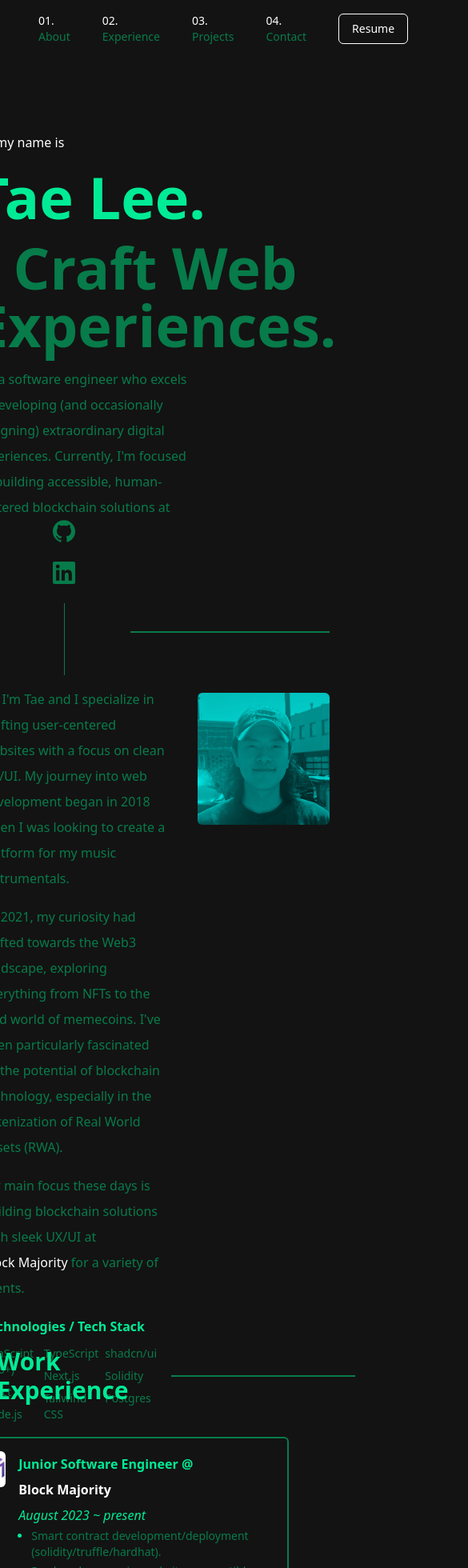
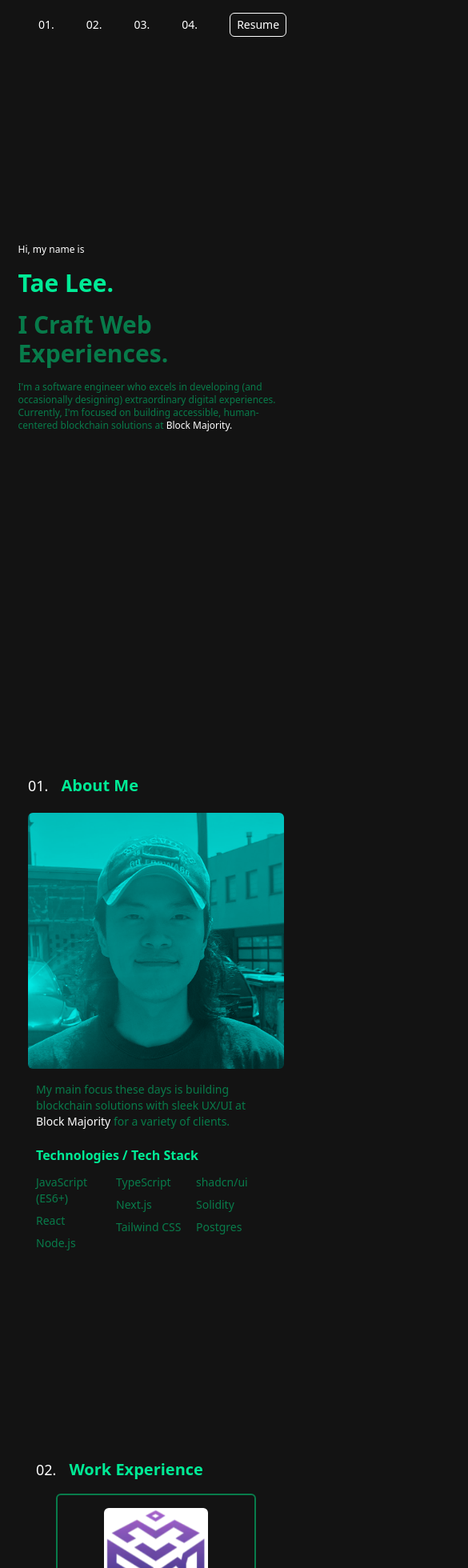
Before and after one commit to taeleenz38/portfolio-latest, a Next.js app: page / in a window 390 px wide. Shown: the top 1960 px of the page at 80% size, 585 px wide, since content can reach past the window. Built offline with nearby package versions, Linux system fonts and the light colour scheme.

Commit message:
responsive now

```diff
--- a/components/AboutMe.tsx
+++ b/components/AboutMe.tsx
@@ -19,21 +19,21 @@ const AboutMe = () => {
 
   return (
     <div id="about" className="w-screen h-screen flex justify-center items-center">
-      <div className="w-[900px] flex flex-col mx-auto gap-8">
-        <h1 className="w-full flex text-2xl items-end gap-4">
+      <div className="w-[320px] sm:w-[500px] md:w-[900px] flex flex-col mx-auto gap-4 sm:gap-8">
+        <h1 className="w-full flex text-lg md:text-2xl items-end gap-4">
           01.
-          <span className="text-accent-hover text-3xl flex items-center gap-2 font-bold">
-            About Me <p className="w-[285px] h-[2px] bg-accent"></p>
+          <span className="text-accent-hover text-xl md:text-3xl flex items-center gap-2 font-bold">
+            About Me <p className="w-[0px] sm:w-[275px] h-[2px] bg-accent"></p>
           </span>
         </h1>
-        <div className="w-full flex justify-between">
-          <div className="w-[53%] flex-col text-accent">
+        <div className="w-full flex flex-col-reverse md:flex-row md:justify-between">
+          <div className="w-[300px] sm:w-[400px] mx-auto md:mx-0 mt-4 md:mt-0 md:w-[53%] flex-col text-accent">
             <motion.p
               ref={ref1}
               initial={{ opacity: 0, y: 50 }}
               animate={{ opacity: isInView1 ? 1 : 0, y: isInView1 ? 0 : 50 }}
               transition={{ duration: 0.5 }}
-              className="mb-4"
+              className="mb-4 hidden md:block"
             >
               Hi, I&apos;m Tae and I specialize in crafting user-centered
               websites with a focus on clean UX/UI. My journey into web
@@ -45,7 +45,7 @@ const AboutMe = () => {
               initial={{ opacity: 0, y: 50 }}
               animate={{ opacity: isInView2 ? 1 : 0, y: isInView2 ? 0 : 50 }}
               transition={{ duration: 0.5 }}
-              className="mb-4"
+              className="mb-4 hidden md:block"
             >
               By 2021, my curiosity had shifted towards the Web3 landscape,
               exploring everything from NFTs to the wild world of memecoins.
@@ -58,7 +58,7 @@ const AboutMe = () => {
               initial={{ opacity: 0, y: 50 }}
               animate={{ opacity: isInView3 ? 1 : 0, y: isInView3 ? 0 : 50 }}
               transition={{ duration: 0.5 }}
-              className="mb-4"
+              className="mb-4 text-sm sm:text-lg"
             >
               My main focus these days is building blockchain solutions with
               sleek UX/UI at{" "}
@@ -109,7 +109,7 @@ const AboutMe = () => {
               </ul>
             </motion.div>
           </div>
-          <div className="w-[38%] mt-2 h-fit rounded-md overflow-hidden hover:translate-x-[-6px] hover:translate-y-[-6px] hover:shadow-[6px_6px_0px_rgba(255,255,255)] duration-200 group">
+          <div className="sm:w-[350px] md:w-[38%] mx-auto md:mx-0 mt-1 h-fit rounded-md overflow-hidden hover:translate-x-[-6px] hover:translate-y-[-6px] hover:shadow-[6px_6px_0px_rgba(255,255,255)] duration-200 group">
             <Image
               src="/images/IMG_6593.JPG"
               width={350}
--- a/components/Contact.tsx
+++ b/components/Contact.tsx
@@ -18,13 +18,13 @@ const Contact = () => {
       id="contact"
       className="w-screen mt-24 mb-72 flex justify-center items-center"
     >
-      <div className="w-[600px] flex flex-col mx-auto justify-center items-center">
+      <div className="w-[260px] sm:w-[400px] md:w-[600px] flex flex-col mx-auto justify-center items-center">
         <motion.h1
           ref={ref1}
           initial={{ opacity: 0, y: 80 }}
           animate={{ opacity: isInView1 ? 1 : 0, y: isInView1 ? 0 : 80 }}
           transition={{ duration: 0.5 }}
-          className="text-xl mb-4"
+          className="text-md md:text-xl mb-4"
         >
           04. What&apos;s Next?
         </motion.h1>
@@ -33,7 +33,7 @@ const Contact = () => {
           initial={{ opacity: 0, y: 80 }}
           animate={{ opacity: isInView2 ? 1 : 0, y: isInView2 ? 0 : 80 }}
           transition={{ duration: 0.5 }}
-          className="text-6xl text-accent-hover font-bold mb-6"
+          className="text-3xl md:text-6xl text-accent-hover font-bold mb-6"
         >
           Get In Touch
         </motion.h1>
@@ -42,7 +42,7 @@ const Contact = () => {
           initial={{ opacity: 0, y: 80 }}
           animate={{ opacity: isInView3 ? 1 : 0, y: isInView3 ? 0 : 80 }}
           transition={{ duration: 0.5 }}
-          className="text-center text-accent mb-12"
+          className="text-center text-accent mb-12 text-sm md:text-md"
         >
           Feel free to reach out - whether you have a question about frontend
           development, want to discuss potential collaborations, or just wish to
@@ -55,7 +55,7 @@ const Contact = () => {
           transition={{ duration: 0.5 }}
           href="mailto:taekyu.lee3@gmail.com"
         >
-          <button className="border-[1px] text-lg px-8 py-4 rounded-md border-white hover:translate-x-[-3px] hover:translate-y-[-3px] hover:shadow-[3px_3px_0px_rgba(255,255,255)] duration-200">
+          <button className="border-[1px] px-3 py-1 md:px-6 md:py-2 text-md md:text-lg lg:px-8 lg:py-4 rounded-md border-white hover:translate-x-[-3px] hover:translate-y-[-3px] hover:shadow-[3px_3px_0px_rgba(255,255,255)] duration-200">
             Email Me
           </button>
         </motion.a>
--- a/components/FloatingLinks.tsx
+++ b/components/FloatingLinks.tsx
@@ -27,7 +27,7 @@ const FloatingLinks: React.FC = () => {
         elementsVisible[0]
           ? "translate-y-0 opacity-100"
           : "translate-y-[50px] opacity-0"
-      } transition-all duration-200 bottom-0 left-0 w-14 z-30 bg-primary flex flex-col px-20 gap-y-6 items-center justify-center text-accent`}
+      } transition-all duration-200 bottom-0 left-0 w-14 z-30 bg-primary hidden lg:flex flex-col pl-10 xl:pl-20 gap-y-6 items-center justify-center text-accent`}
     >
       <a
         href="https://github.com/taeleenz38"
@@ -57,7 +57,7 @@ const FloatingLinks: React.FC = () => {
           <path d="M20.447 20.452h-3.554v-5.569c0-1.328-.027-3.037-1.852-3.037-1.853 0-2.136 1.445-2.136 2.939v5.667H9.351V9h3.414v1.561h.046c.477-.9 1.637-1.85 3.37-1.85 3.601 0 4.267 2.37 4.267 5.455v6.286zM5.337 7.433a2.062 2.062 0 01-2.063-2.065 2.064 2.064 0 114.127 0 2.063 2.063 0 01-2.064 2.065zm1.782 13.019H3.555V9h3.564v11.452zM22.225 0H1.771C.792 0 0 .774 0 1.729v20.542C0 23.227.792 24 1.771 24h20.451C23.2 24 24 23.227 24 22.271V1.729C24 .774 23.2 0 22.222 0h.003z" />
         </svg>
       </a>
-      <div className="h-[90px] w-[1px] bg-accent"></div>
+      <div className="lg:h-[65px] xl:h-[90px] w-[1px] bg-accent"></div>
     </div>
   );
 };
--- a/components/Landing.tsx
+++ b/components/Landing.tsx
@@ -24,18 +24,18 @@ const Landing = () => {
 
   return (
     <div className="w-screen h-screen flex justify-center items-center z-20">
-      <div className="w-[1000px] flex flex-col justify-start gap-y-4">
+      <div className="w-[345px] sm:w-[600px] md:w-[800px] lg:w-[1000px] flex flex-col justify-start gap-y-4">
         <p
           className={`text-white ${
             elementsVisible[0]
               ? "translate-y-0 opacity-100"
               : "translate-y-[50px] opacity-0"
-          } text-md font-medium transition-all duration-500`}
+          } text-xs sm:text-sm md:text-md font-medium transition-all duration-500`}
         >
           Hi, my name is
         </p>
         <h1
-          className={`text-accent-hover text-7xl font-bold ${
+          className={`text-accent-hover text-3xl sm:text-4xl md:text-6xl lg:text-7xl font-bold ${
             elementsVisible[1]
               ? "translate-y-0 opacity-100"
               : "translate-y-[50px] opacity-0"
@@ -44,7 +44,7 @@ const Landing = () => {
           Tae Lee.
         </h1>
         <h1
-          className={`text-accent text-7xl font-bold ${
+          className={`text-accent text-3xl sm:text-4xl md:text-6xl lg:text-7xl font-bold ${
             elementsVisible[2]
               ? "translate-y-0 opacity-100"
               : "translate-y-[50px] opacity-0"
@@ -53,7 +53,7 @@ const Landing = () => {
           I Craft Web Experiences.
         </h1>
         <p
-          className={`w-3/5 text-accent font-medium ${
+          className={`md:w-4/5 lg:w-3/5 text-xs sm:text-sm md:text-md text-accent font-medium ${
             elementsVisible[3]
               ? "translate-y-0 opacity-100"
               : "translate-y-[50px] opacity-0"
--- a/components/Navbar.tsx
+++ b/components/Navbar.tsx
@@ -87,6 +87,7 @@ const Navbar: React.FC = () => {
           } transition-all duration-250 text-2xl font-bold text-white hover:cursor-pointer`}
         />
       </Link>
+
       <div className="flex items-center gap-10 text-sm">
         {["#about", "#experience", "#projects", "#contact"].map(
           (href, index) => (
@@ -101,7 +102,7 @@ const Navbar: React.FC = () => {
               } transition-all duration-200`}
             >
               <span className="text-white">{`0${index + 1}.`}</span>{" "}
-              {href.slice(1).charAt(0).toUpperCase() + href.slice(2)}
+              <span className="hidden sm:block">{href.slice(1).charAt(0).toUpperCase() + href.slice(2)}</span>
             </a>
           )
         )}
@@ -112,7 +113,7 @@ const Navbar: React.FC = () => {
               "_blank"
             )
           }
-          className={`text-white font-medium border-white border-[1px] rounded-md px-4 py-2 hover:translate-x-[-3px] hover:translate-y-[-3px] hover:shadow-[3px_3px_0px_rgba(255,255,255)] duration-200 ${
+          className={`text-white font-medium border-white border-[1px] rounded-md px-2 sm:px-4 py-1 sm:py-2 hover:translate-x-[-3px] hover:translate-y-[-3px] hover:shadow-[3px_3px_0px_rgba(255,255,255)] duration-200 ${
             elementsVisible[5]
               ? "translate-y-0 opacity-100"
               : "translate-y-[-30px] opacity-0"
--- a/components/Projects.tsx
+++ b/components/Projects.tsx
@@ -88,17 +88,20 @@ const Projects: React.FC = () => {
   ];
 
   return (
-    <div id="projects" className="w-screen h-screen flex flex-col justify-center items-center">
+    <div
+      id="projects"
+      className="w-screen h-screen flex flex-col justify-center items-center"
+    >
       <motion.h1
         ref={ref1}
         initial={{ opacity: 0, y: 80 }}
         animate={{ opacity: isInView1 ? 1 : 0, y: isInView1 ? 0 : 80 }}
         transition={{ duration: 0.5 }}
-        className="w-[900px] flex text-2xl items-end gap-4 mb-10"
+        className="w-[230px] sm:w-[400px] md:w-[650px] lg:w-[900px] flex text-lg md:text-2xl items-end gap-4 mb-4 sm:mb-10"
       >
         03.
-        <span className="text-accent-hover w-fill text-3xl flex items-center font-bold gap-2">
-          Things I&apos;ve Built <p className="w-[275px] h-[2px] bg-accent"></p>
+        <span className="text-accent-hover w-fill text-xl md:text-3xl flex items-center font-bold gap-2">
+          Things I&apos;ve Built <p className="w-[0px] sm:w-[150px] md:w-[275px] h-[2px] bg-accent"></p>
         </span>
       </motion.h1>
       <motion.div
@@ -106,9 +109,9 @@ const Projects: React.FC = () => {
         initial={{ opacity: 0, y: 80 }}
         animate={{ opacity: isInView2 ? 1 : 0, y: isInView2 ? 0 : 80 }}
         transition={{ duration: 0.5 }}
-        className="w-[900px] flex text-2xl items-end gap-4 mb-10"
+        className="w-[200px] sm:w-[300px] md:w-[650px] lg:w-[900px] flex text-2xl justify-center items-end gap-4 mb-4 sm:mb-10"
       >
-        <Carousel className="w-[900px]">
+        <Carousel className="w-[650px] lg:w-[900px]">
           <CarouselContent>
             {projects.map((project) => (
               <CarouselItem
@@ -125,8 +128,8 @@ const Projects: React.FC = () => {
                   <CardContent className="flex flex-col justify-center items-center p-4 hover:border-accent-hover">
                     <Image
                       src={project.image}
-                      width={800}
-                      height={800}
+                      width={300}
+                      height={300}
                       alt={project.alt}
                       className="rounded-md aspect-square cursor-pointer"
                       onClick={() => setActiveProject(project.id)}
@@ -147,7 +150,7 @@ const Projects: React.FC = () => {
           initial={{ opacity: 0, y: 80 }}
           animate={{ opacity: isInView3 ? 1 : 0, y: isInView3 ? 0 : 80 }}
           transition={{ duration: 0.5 }}
-          className="w-[800px] h-[160px] flex flex-col"
+          className="w-[230px] sm:w-[300px] md:w-[600px] lg:w-[800px] h-[160px] flex flex-col"
         >
           <div className="flex">
             <a
--- a/components/WorkHistory.tsx
+++ b/components/WorkHistory.tsx
@@ -16,11 +16,12 @@ const WorkHistory = () => {
       id="experience"
       className="w-screen h-screen flex justify-center items-center"
     >
-      <div className="w-[750px] flex flex-col mx-auto">
-        <h1 className="w-full flex text-2xl items-end gap-4 mb-10">
+      <div className="w-[300px] sm:w-[500px] md:w-[750px] flex flex-col mx-auto justify-center items-center">
+        <h1 className="w-full flex text-lg md:text-2xl items-end gap-4 mb-4 sm:mb-10">
           02.
-          <span className="text-accent-hover w-fill text-3xl flex items-center font-bold gap-2">
-            Work Experience <p className="w-[275px] h-[2px] bg-accent"></p>
+          <span className="text-accent-hover w-fill text-xl md:text-3xl flex items-center font-bold gap-2">
+            Work Experience{" "}
+            <p className="w-[0px] sm:w-[150px] md:w-[275px] h-[2px] bg-accent"></p>
           </span>
         </h1>
         <motion.div
@@ -28,7 +29,7 @@ const WorkHistory = () => {
           initial={{ opacity: 0, y: 80 }}
           animate={{ opacity: isInView1 ? 1 : 0, y: isInView1 ? 0 : 80 }}
           transition={{ duration: 0.5 }}
-          className="w-5/6 border-accent hover:border-accent-hover duration-200 border-[2px] flex rounded-md p-4 text-accent overflow-hidden"
+          className="w-5/6 border-accent hover:border-accent-hover duration-200 border-[2px] flex sm:flex-row flex-col items-center rounded-md p-4 text-accent overflow-hidden"
         >
           <div className="overflow-hidden">
             <Image
@@ -36,11 +37,11 @@ const WorkHistory = () => {
               width={130}
               height={130}
               alt="block majority logo"
-              className="rounded-md"
+              className="rounded-md mb-2 sm:mb-0"
             />
           </div>
           <div className="flex flex-col px-4">
-            <p className="font-bold text-accent-hover">
+            <p className="font-bold text-accent-hover text-sm mb-2 sm:mb-0 md:text-lg">
               Junior Software Engineer @{" "}
               <a
                 href="https://blockmajority.io/"
@@ -50,8 +51,10 @@ const WorkHistory = () => {
                 Block Majority
               </a>
             </p>
-            <p className="italic text-accent-hover">August 2023 ~ present</p>
-            <ul className="text-sm flex flex-col gap-1 list-disc marker:text-accent-hover pl-4">
+            <p className="italic text-accent-hover text-sm md:text-lg">
+              August 2023 ~ present
+            </p>
+            <ul className="text-sm sm:flex flex-col gap-1 list-disc marker:text-accent-hover pl-4 hidden">
               <li>
                 Smart contract development/deployment
                 (solidity/truffle/hardhat).
@@ -80,7 +83,7 @@ const WorkHistory = () => {
           initial={{ opacity: 0, y: 80 }}
           animate={{ opacity: isInView2 ? 1 : 0, y: isInView2 ? 0 : 80 }}
           transition={{ duration: 0.5 }}
-          className="w-5/6 border-accent hover:border-accent-hover duration-200 border-[2px] flex rounded-md p-4 text-accent overflow-hidden mt-5"
+          className="w-5/6 border-accent hover:border-accent-hover duration-200 border-[2px] flex sm:flex-row flex-col items-center rounded-md p-4 text-accent overflow-hidden mt-5"
         >
           {" "}
           <div className="overflow-hidden">
@@ -89,11 +92,11 @@ const WorkHistory = () => {
               width={130}
               height={130}
               alt="flur labs logo"
-              className="rounded-md"
+              className="rounded-md mb-2 sm:mb-0"
             />
           </div>
           <div className="flex flex-col px-4">
-            <p className="font-bold text-accent-hover">
+            <p className="font-bold text-accent-hover text-sm md:text-lg mb-2 sm:mb-0">
               Front End Developer @{" "}
               <a
                 href="https://x.com/FlurLabs"
@@ -103,10 +106,10 @@ const WorkHistory = () => {
                 Flur Labs
               </a>
             </p>
-            <p className="italic text-accent-hover">
+            <p className="italic text-accent-hover text-sm md:text-lg">
               August 2022 ~ December 2022
             </p>
-            <ul className="text-sm flex flex-col gap-1 list-disc marker:text-accent-hover pl-4">
+            <ul className="text-sm sm:flex flex-col gap-1 list-disc marker:text-accent-hover pl-4 hidden">
               <li>Dapp development - predominantly frontend.</li>
               <li>
                 Smart contract development/deployment (solidity/
```
